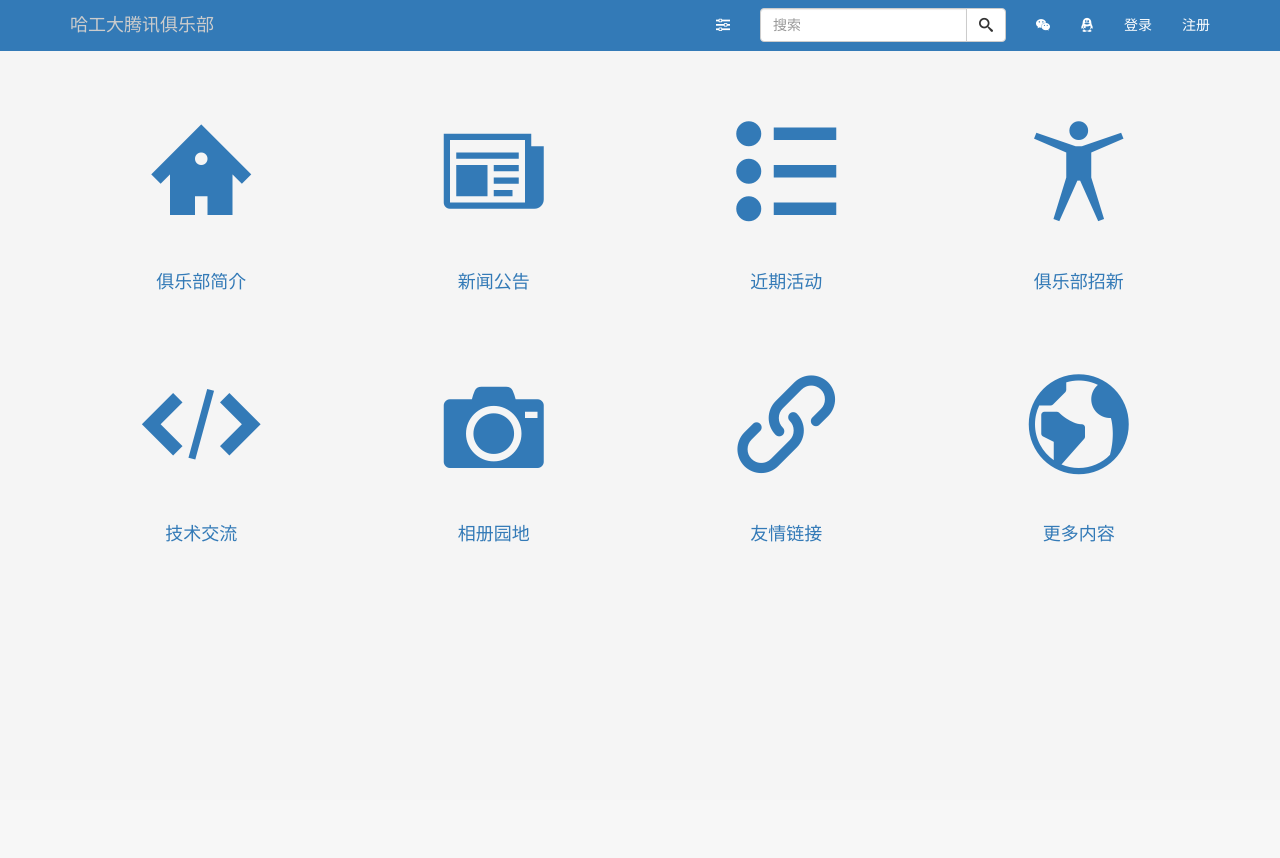
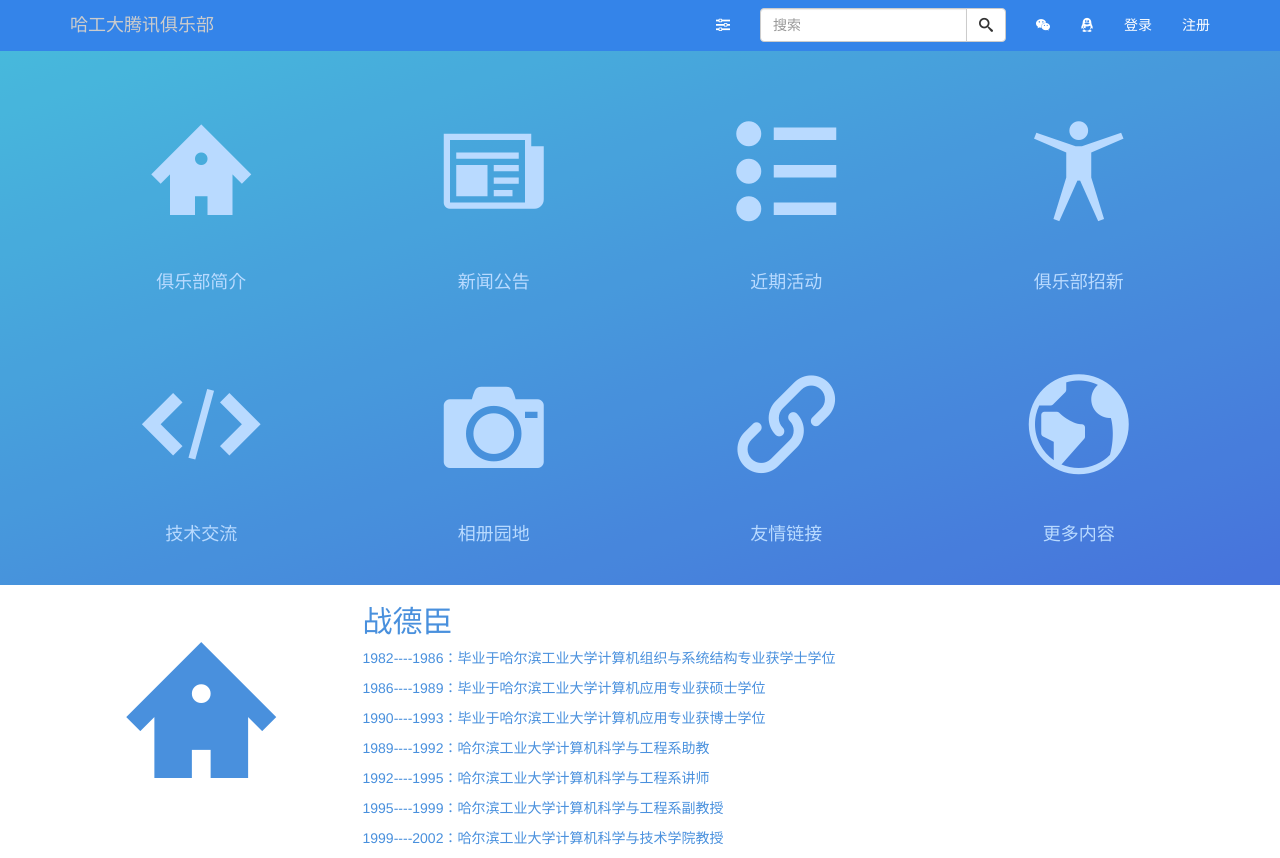
Before and after one commit to AyachiNene/TIC-website, a PHP site: page / in a window 1280 px wide. Before the commit the page ends 542 px from the top, so only its background shows below. Run offline with PHP 8.4, Linux system fonts and the light colour scheme.

Commit message:
last change b4 national's day

```diff
--- a/css/common.css
+++ b/css/common.css
@@ -2,7 +2,7 @@
 
 /*global setting*/
 body {
-	background-color: #f5f5f5;
+	background-color: #ffffff;
 }
 
 /*external fonts*/
@@ -21,106 +21,90 @@ body {
 	font-family: "diyfont" !important;
 }
 
-.navigation-list .diyfont {
-	font-size: 100px;
-	cursor: pointer;
-}
-
 /*top-nav bar style*/
 .navbar {
 	margin-bottom: 0;
-  	background-color: #337ab7;
-  	border-bottom: 1px solid #337ab7;
+  	background-color: #3484e9;
 }
 
-.navbar-inverse .navbar-brand {
+.navbar .navbar-brand {
 	color: #ccc;
+	border-color: #3484e9;
 }
 
-.navbar-inverse .navbar-nav > li > a {
+.navbar .navbar-nav > li > a {
     color: #fff;
 }
 
-.navbar-inverse .navbar-nav > li > a:hover {
-  	background-color: #23527c;
+.navbar .navbar-nav > li > a:hover {
+  	background-color: #59afff;
+  	opacity: 0.8;
 }
 
-.navbar-inverse .navbar-nav .nav-icon {
+.navbar .navbar-nav .nav-icon {
     font-size: 18px;
 }
 
-.navbar-inverse .navbar-nav > li.active > a {
-    background-color: #23527c;
+.navbar .navbar-nav > li.active > a {
+    background-color: #59afff;
+    opacity: 0.8;
 }
 
-.navbar-inverse .navbar-nav > li.active > a:focus,
-.navbar-inverse .navbar-nav > li.active > a:hover {
-  	background-color: #23527c;
+.navbar .navbar-nav > li.active > a:focus,
+.navbar .navbar-nav > li.active > a:hover {
+  	background-color: #59afff;
+  	opacity: 0.8;
 }
 
-.navbar-inverse .navbar-form {
-    border-color: #337ab7;
-}
-
-.navbar-inverse .navbar-form .input-sm {
+.navbar .navbar-form .input-sm {
   	margin-top: 2px;
 }
 
-.navbar-inverse .navbar-form input[type="search"] {
-  	background-color: #23527c;
-  	border-color: #337ab7;
+.navbar .navbar-form input[type="search"] {
+  	background-color: #59afff;
 }
 
-.navbar-inverse .navbar-form input[type="search"]::placeholder {
+.navbar .navbar-form input[type="search"]::placeholder {
     color: #fff;
 }
 
-.navbar-inverse .navbar-form input[type="search"]:focus,
-.navbar-inverse .navbar-form input[type="search"]:active {
+.navbar .navbar-form input[type="search"]:focus,
+.navbar .navbar-form input[type="search"]:active {
     background-color: #fff;
 }
 
-.navbar-inverse .navbar-toggle {
-    border: 1px solid #337ab7;
+.navbar .navbar-toggle.active,
+.navbar .navbar-toggle:focus,
+.navbar .navbar-toggle:hover {
+  	background-color: #59afff;
 }
 
-.navbar-inverse .navbar-toggle.active,
-.navbar-inverse .navbar-toggle:focus,
-.navbar-inverse .navbar-toggle:hover {
-  	background-color: #23527c;
+/* login part */
+
+#login-stage {
+	display: none;
+	position: fixed;
+	top: 0;
+	left: 0;
+	right: 0;
+	bottom: 0;
+	background-color: rgba(255,255,255,0.3);
+	z-index: 1130;
 }
 
-.navbar-inverse .navbar-collapse {
-    border-color: #337ab7;
+#login {
+	max-width: 600px;
+	margin: 150px auto;
+	border-radius: 10px;
+	box-shadow: 0 27px 24px 0 rgba(0,0,0,.2),
+				0 40px 77px 0 rgba(0,0,0,.22);
+	padding: 40px;
+	background-color: rgba(255,255,255,1);
+	text-align: center;
+	z-index: 1230;
 }
 
-/*navigation-list style*/
-
-.navigation-list {
-	padding-top: 80px;
+#login h3 {
+	font-size: 28px;
+	padding-bottom: 20px;
 }
-
-.navigation-list h4 {
-	text-align: center;
-	padding: 20px;
-}
-
-.display-box {
-	margin: 20px auto;
-	text-align: center;
-	transition: all 0.5s;
-}
-
-.display-box:hover {
-	box-shadow: 5px 3px 3px #999, -5px -3px 3px #f6f6f6;
-	/*background-color: #fff;*/
-}
-
-.navbar-brand img {
-	height: 100%;
-}
-
-.display-box a {
-	text-decoration: none;
-	display: block;
-}
--- /dev/null
+++ b/css/index.css
@@ -0,0 +1,68 @@
+/*any style in index only*/
+
+/*navigation-list style*/
+
+#navigation-list .diyfont {
+	font-size: 100px;
+	cursor: pointer;
+}
+
+#navigation-list {
+	padding-top: 80px;
+}
+
+#navigation-list h4 {
+	text-align: center;
+	padding: 20px;
+}
+
+#navigation-list .display-box {
+	margin: 20px auto;
+	text-align: center;
+	transition: all 0.5s;
+}
+
+#navigation-list .display-box:hover {
+	box-shadow: 4px 3px 3px #3464d9, -4px -3px 3px #49a3dd;
+	color: #34b6d9;
+}
+
+#navigation-list .display-box a {
+	text-decoration: none;
+	display: block;
+	color: #b2d7ff;
+}
+
+#navigation-list .display-box a:hover {
+	color: #e7f3ff;
+}
+
+/*striped section style*/
+
+.striped-section:nth-of-type(odd) {
+	background-color: #337ab7;
+	background-image: -webkit-linear-gradient(160deg, #34b6d9, #3464d9);
+    background-image: linear-gradient(160deg, #34b6d9, #3464d9);
+	opacity: 0.9;
+	color: #fff;
+}
+
+.striped-section:nth-of-type(even) {
+	color:#4990dd;
+}
+
+.striped-section .diyfont {
+	font-size: 150px;
+	cursor: default;
+}
+
+.striped-section .display-box {
+	margin: 20px auto;
+	text-align: center;
+}
+
+.striped-section .display-box a {
+	text-decoration: none;
+	display: block;
+	color: #fff;
+}
--- a/index.php
+++ b/index.php
@@ -9,6 +9,7 @@
 	<title>HIT Tencent Club</title>
 	<link href="https://cdn.bootcss.com/bootstrap/3.3.7/css/bootstrap.min.css" rel="stylesheet">
 	<link href="css/common.css" rel="stylesheet">
+	<link href="css/index.css" rel="stylesheet">
 </head>
 <body>
 
@@ -16,12 +17,12 @@
 	include_once "layout/header.php";
 ?>
 	<!-- TIC navigation-list part -->
-	<div class="navigation-list">
+	<div id="navigation-list" class="striped-section">
 		<div class="container">
 			<div class="row">
 				<div class="col-md-3 col-xs-6">
 					<div class="display-box">
-						<a href="intro.php">
+						<a href="#intro">
 							<span class="diyfont"></span>
 							<h4>俱乐部简介</h4>
 						</a>
@@ -86,7 +87,33 @@
 			</div>
 		</div>
 	</div>
+
+	<div id="intro" class="striped-section">
+		<div class="container">
+			<div class="row">
+				<div class="col-md-3 hidden-xs hidden-sm">
+					<div class="display-box">
+						<span class="diyfont"></span>
+					</div>
+				</div>
+				<div class="col-md-9">
+					<h2>战德臣</h2>
+					<p>1982----1986：毕业于哈尔滨工业大学计算机组织与系统结构专业获学士学位</p>
+					<p>1986----1989：毕业于哈尔滨工业大学计算机应用专业获硕士学位</p>
+					<p>1990----1993：毕业于哈尔滨工业大学计算机应用专业获博士学位</p>
+					<p>1989----1992：哈尔滨工业大学计算机科学与工程系助教</p>
+					<p>1992----1995：哈尔滨工业大学计算机科学与工程系讲师</p>
+					<p>1995----1999：哈尔滨工业大学计算机科学与工程系副教授</p>
+					<p>1999----2002：哈尔滨工业大学计算机科学与技术学院教授</p>
+				</div>
+			</div>
+		</div>
+	</div>
 	<script src="https://cdn.bootcss.com/jquery/1.12.4/jquery.min.js"></script>
 	<script src="https://cdn.bootcss.com/bootstrap/3.3.7/js/bootstrap.min.js"></script>
+	<script src="js/common.js"></script>
+<?php
+	include_once "layout/login.php";
+?>
 </body>
 </html>
--- a/js/common.js
+++ b/js/common.js
@@ -1 +1,11 @@
-// please input any global js or jQuery code here
+
+$(document).ready(function(){
+	// please input any global js or jQuery code here
+	$("#login-button").click(function(){
+	  	$("#login-stage").show(500);
+	});
+
+	$("#login-stage").click(function(){
+		$("#login-stage").hide(500);
+	});
+});
--- a/layout/header.php
+++ b/layout/header.php
@@ -1,5 +1,5 @@
 <!-- top-nav part -->
-	<nav class="navbar navbar-inverse navbar-fixed-top">
+	<nav class="navbar navbar-fixed-top">
 	  	<div class="container">
 	    	<div class="navbar-header">
 	    		<button type="button" class="navbar-toggle collapsed" data-toggle="collapse" data-target="#bs-example-navbar-collapse-1">
@@ -19,7 +19,7 @@
       			<ul class="nav navbar-nav navbar-right">
 					<li><a href="#" class="diyfont"></a></li>
 	        		<li><a href="#" class="diyfont"></a></li>
-	        		<li><a href="../login.php">登录</a></li>
+	        		<li><a id="login-button">登录</a></li>
 	        		<li><a href="#">注册</a></li>
 	      		</ul>
 
--- /dev/null
+++ b/layout/login.php
@@ -0,0 +1,20 @@
+	<div id="login-stage">
+		<div id="login">
+			<h3>用户登录</h3>
+			<form class="form-horizontal">
+			  <div class="form-group">
+			    <label for="username" class="col-sm-2 control-label">用户名</label>
+			    <div class="col-sm-10">
+			    	<input type="text" class="form-control" id="username" placeholder="用户名戳这里">
+			    </div>
+			  </div>
+			  <div class="form-group">
+			    <label for="password" class="col-sm-2 control-label">密&nbsp&nbsp&nbsp&nbsp码</label>
+			    <div class="col-sm-10">
+			    	 <input type="password" class="form-control" id="password" placeholder="密码戳这里">
+			    </div>
+			  </div>
+			  <button type="submit" class="btn btn-default">Submit</button>
+			</form>
+		</div>
+	</div>
```
Also changed, not shown: login.php (deleted, +0 -20 lines).
